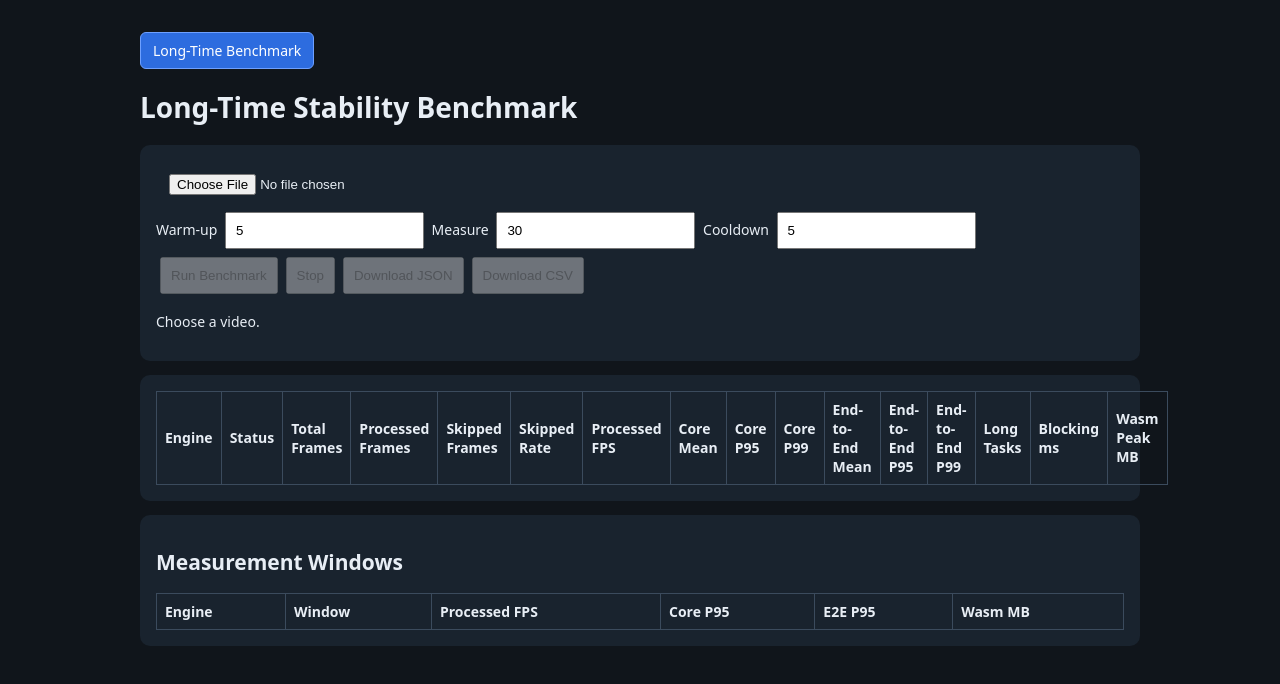
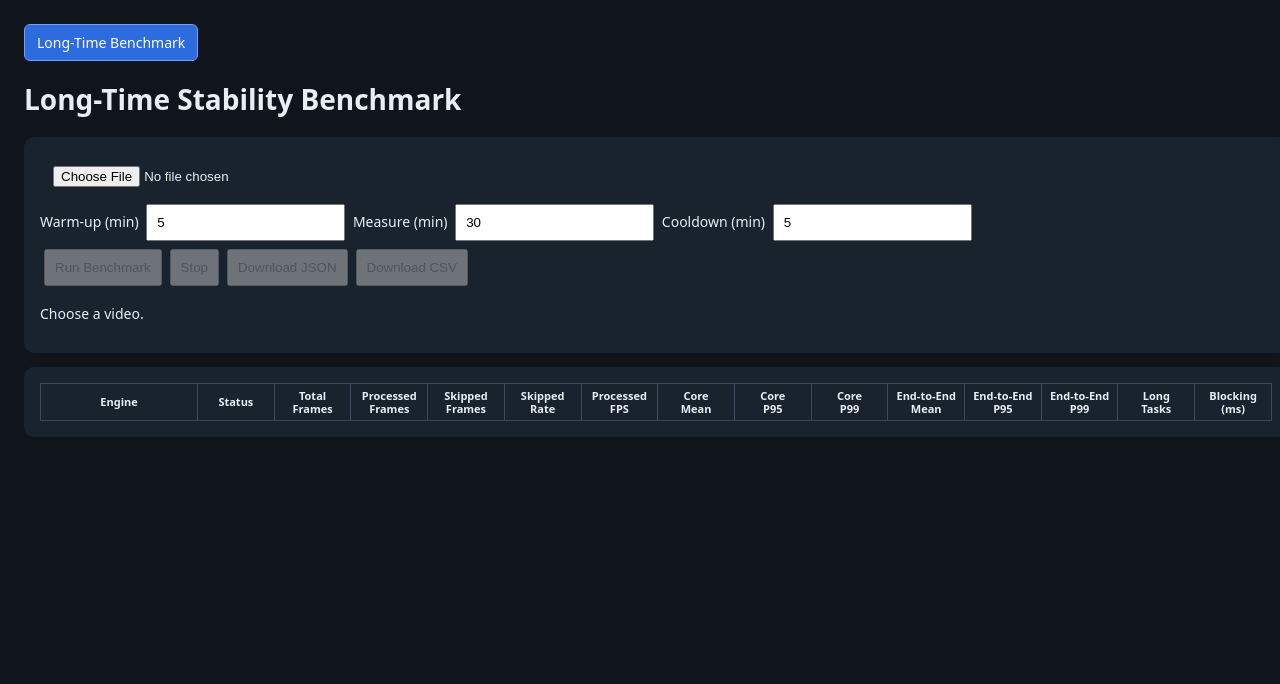
Before and after one commit to QuocVoHoang/DATN_3_long_run, a plain HTML site: page index.html in a window 1280 px wide. Drawn offline with Linux system fonts and the light colour scheme.

Commit message:
update long run tasks

```diff
--- a/index.html
+++ b/index.html
@@ -18,13 +18,13 @@
         <div id="meta"></div>
       </div>
       <div class="row">
-        <label>Warm-up
+        <label>Warm-up (min)
           <input id="warmup" type="number" min="0" step="0.5" value="5">
         </label>
-        <label>Measure
+        <label>Measure (min)
           <input id="duration" type="number" min="0.5" step="0.5" value="30">
         </label>
-        <label>Cooldown
+        <label>Cooldown (min)
           <input id="rest" type="number" min="0" step="0.5" value="5">
         </label>
       </div>
@@ -39,41 +39,25 @@
           <tr>
             <th>Engine</th>
             <th>Status</th>
-            <th>Total Frames</th>
-            <th>Processed Frames</th>
-            <th>Skipped Frames</th>
-            <th>Skipped Rate</th>
-            <th>Processed FPS</th>
-            <th>Core Mean</th>
-            <th>Core P95</th>
-            <th>Core P99</th>
-            <th>End-to-End Mean</th>
-            <th>End-to-End P95</th>
-            <th>End-to-End P99</th>
-            <th>Long Tasks</th>
-            <th>Blocking ms</th>
-            <th>Wasm Peak MB</th>
+            <th>Total<br>Frames</th>
+            <th>Processed<br>Frames</th>
+            <th>Skipped<br>Frames</th>
+            <th>Skipped<br>Rate</th>
+            <th>Processed<br>FPS</th>
+            <th>Core<br>Mean</th>
+            <th>Core<br>P95</th>
+            <th>Core<br>P99</th>
+            <th>End-to-End<br>Mean</th>
+            <th>End-to-End<br>P95</th>
+            <th>End-to-End<br>P99</th>
+            <th>Long<br>Tasks</th>
+            <th>Blocking<br>(ms)</th>
           </tr>
         </thead>
         <tbody id="metrics"></tbody>
       </table>
     </section>
-    <section class="panel">
-      <h2>Measurement Windows</h2>
-      <table>
-        <thead>
-          <tr>
-            <th>Engine</th>
-            <th>Window</th>
-            <th>Processed FPS</th>
-            <th>Core P95</th>
-            <th>E2E P95</th>
-            <th>Wasm MB</th>
-          </tr>
-        </thead>
-        <tbody id="windows"></tbody>
-      </table>
-    </section><video id="video" hidden muted playsinline></video><canvas id="canvas" hidden></canvas>
+    <video id="video" hidden muted playsinline></video><canvas id="canvas" hidden></canvas>
   </main>
   <script type="module" src="js/app.js"></script>
 </body>
--- a/styles.css
+++ b/styles.css
@@ -1 +1 @@
-:root{font:14px system-ui;color:#e8eef5;background:#10151b}body{max-width:1000px;margin:32px auto;padding:0 16px}nav{display:flex;gap:8px;margin-bottom:18px}nav a{color:#8ecbff;border:1px solid #3b4b5d;border-radius:6px;padding:8px 12px;text-decoration:none}nav a.active{background:#2d6cdf;color:#fff;border-color:#6ea0ff}.panel{background:#19232e;border-radius:10px;padding:16px;margin:14px 0}input,select,button{padding:9px;margin:4px}button{cursor:pointer}progress{width:100%}table{border-collapse:collapse;width:100%}th,td{border:1px solid #3b4b5d;padding:8px;text-align:left}
+:root{font:14px system-ui;color:#e8eef5;background:#10151b}body{max-width:none;margin:0;padding:24px;overflow-x:hidden}main{width:100%}nav{display:flex;gap:8px;margin-bottom:18px}nav a{color:#8ecbff;border:1px solid #3b4b5d;border-radius:6px;padding:8px 12px;text-decoration:none}nav a.active{background:#2d6cdf;color:#fff;border-color:#6ea0ff}.panel{width:100%;overflow-x:auto;background:#19232e;border-radius:10px;padding:16px;margin:14px 0}input,select,button{padding:9px;margin:4px}button{cursor:pointer}progress{width:100%}table{border-collapse:collapse;width:100%;min-width:0;table-layout:fixed}th,td{border:1px solid #3b4b5d;padding:5px 3px;text-align:center}th{font-size:11px;line-height:1.2;white-space:normal}td{font-size:12px;white-space:normal;overflow-wrap:anywhere}th:first-child,td:first-child{width:150px;white-space:normal;overflow-wrap:anywhere}
```
Also changed, not shown: js/app.js, 1 other file.
